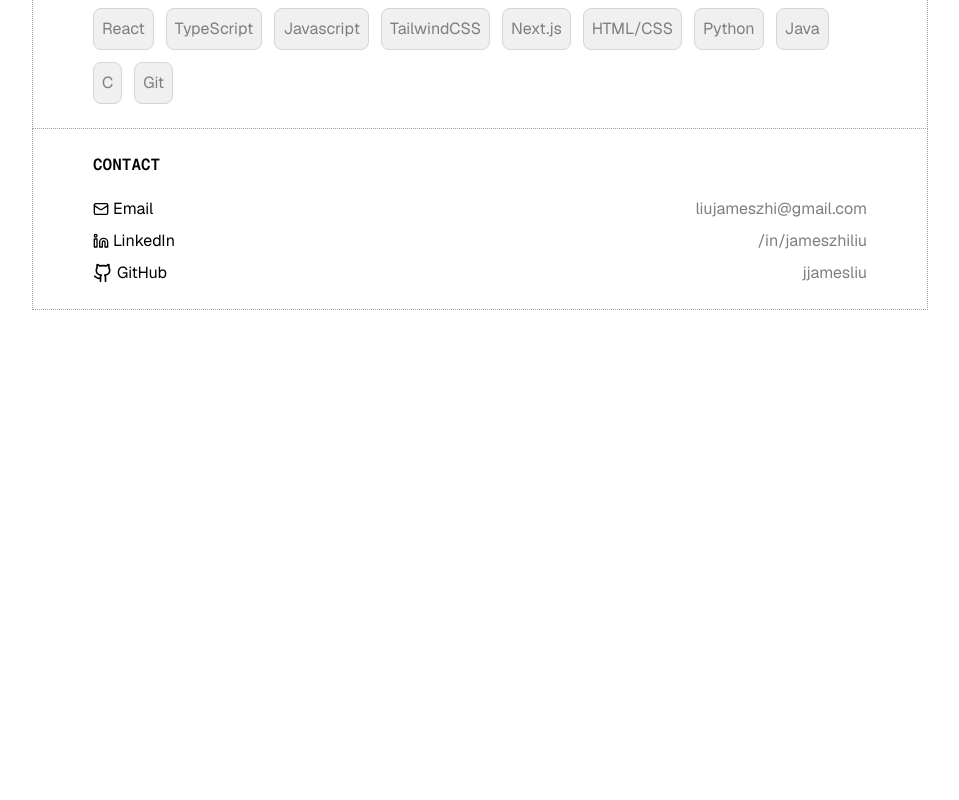
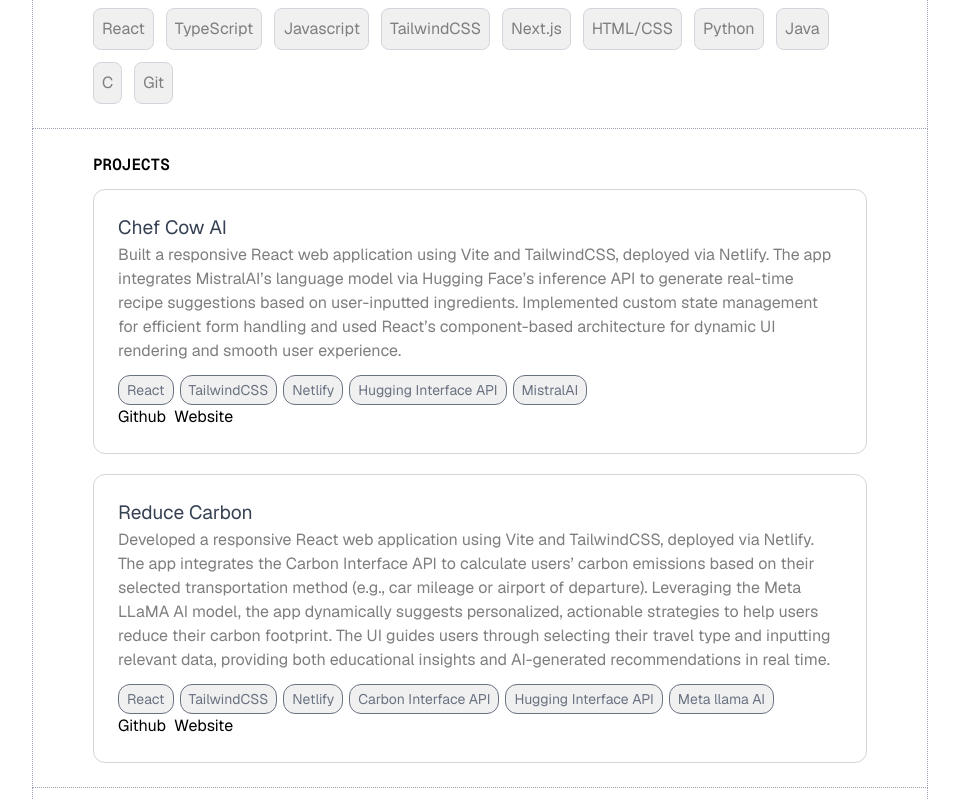
Before and after one commit to jjamesliu/James-Portfolio-V3, a Next.js app: page / in a window 1280 px wide. Shown: the part 600-1400 px from the top of the page, without its empty margins (160-1119 px from the left). Before the commit the page ends 910 px from the top, so only its background shows below. Built offline with nearby package versions, Linux system fonts and the light colour scheme.

Commit message:
added project cards

```diff
--- a/src/app/components/About.tsx
+++ b/src/app/components/About.tsx
@@ -5,7 +5,7 @@
                 <h1 className='font-semibold font-mono'>ABOUT</h1>
                 <p className='text-txt-color'>
                     I&apos;m a Full Stack Developer focused on creating user-friendly impactful
-                    web applications. I design responsive UIs and develop web applications
+                    web applications. I design and develop responsive web applications
                     from concept to deployment. Currently studying at University of California:
                     Los Angeles
                 </p>
--- /dev/null
+++ b/src/app/components/Projects.tsx
@@ -0,0 +1,57 @@
+export default function ProjectSection() {
+    const projects = [{
+        id: 'chefcowai',
+        title: "Chef Cow AI",
+        desc: `Built a responsive React web application using Vite and TailwindCSS, deployed via Netlify.
+      The app integrates MistralAI’s language model via Hugging Face’s inference API to generate real-time recipe suggestions based on user-inputted ingredients.
+      Implemented custom state management for efficient form handling and used React’s component-based architecture for dynamic UI rendering
+      and smooth user experience.`,
+        image: "",
+        github: "https://github.com/jjamesliu/ChefCowAI",
+        website: "https://chefcowai.netlify.app/",
+        skills: ["React", "TailwindCSS", "Netlify", "Hugging Interface API", "MistralAI"]
+    },
+    {
+        id: 'reducecarbon',
+        title: "Reduce Carbon",
+        desc: `Developed a responsive React web application using Vite and TailwindCSS, deployed via Netlify.
+      The app integrates the Carbon Interface API to calculate users’ carbon emissions based on their selected transportation method
+      (e.g., car mileage or airport of departure). Leveraging the Meta LLaMA AI model, the app dynamically suggests personalized,
+      actionable strategies to help users reduce their carbon footprint. The UI guides users through selecting their travel type and inputting relevant data,
+      providing both educational insights and AI-generated recommendations in real time.`,
+        image: "",
+        github: "https://github.com/jjamesliu/reduceCO2",
+        website: "https://reduceco2.netlify.app/",
+        skills: ["React", "TailwindCSS", "Netlify", "Carbon Interface API", "Hugging Interface API", "Meta llama AI"]
+    },
+]
+
+    return (
+        <div className='py-6 px-15 border border-gray-400 border-dotted border-t-0'>
+            <h1 className='font-mono font-semibold'>PROJECTS</h1>
+            <div className='flex flex-col mt-3 gap-5'>
+                {projects.map( (project) => (
+                    <div key={project.id}
+                    className='flex flex-col border border-gray-300 p-6 rounded-xl'>
+                        <h1 className='text-[1.2rem] text-gray-700'>{project.title}</h1>
+                        <p className='text-[1rem] text-txt-color'>{project.desc}</p>
+
+                        <div className='mt-3 flex flex-row gap-1.5 flex-wrap'>
+                            {project.skills.map( (skill, index) => (
+                                <div key={index} className='border border-gray rounded-xl px-2 py-1 bg-[rgb(240,240,240)] text-gray-500 text-sm'>
+                                    <p>{skill}</p>
+                                </div>
+                            )
+                            )}
+                        </div>
+                        <div className='flex flex-row gap-2'>
+                            <button>Github</button>
+                            <button>Website</button>
+                        </div>
+                    </div>
+                )
+                )}
+            </div>
+        </div>
+    )
+}
--- a/src/app/page.tsx
+++ b/src/app/page.tsx
@@ -4,6 +4,7 @@
 import About from "./components/About";
 import Contact from "./components/Contact";
 import Skills from "./components/Skills";
+import Projects from "./components/Projects";
 
 export default function Home() {
   return (
@@ -12,7 +13,8 @@
       <Profile />
       <About />
       <Skills />
-      <Contact />
+      <Projects />
+            <Contact />
     </div>
 
   );
```
